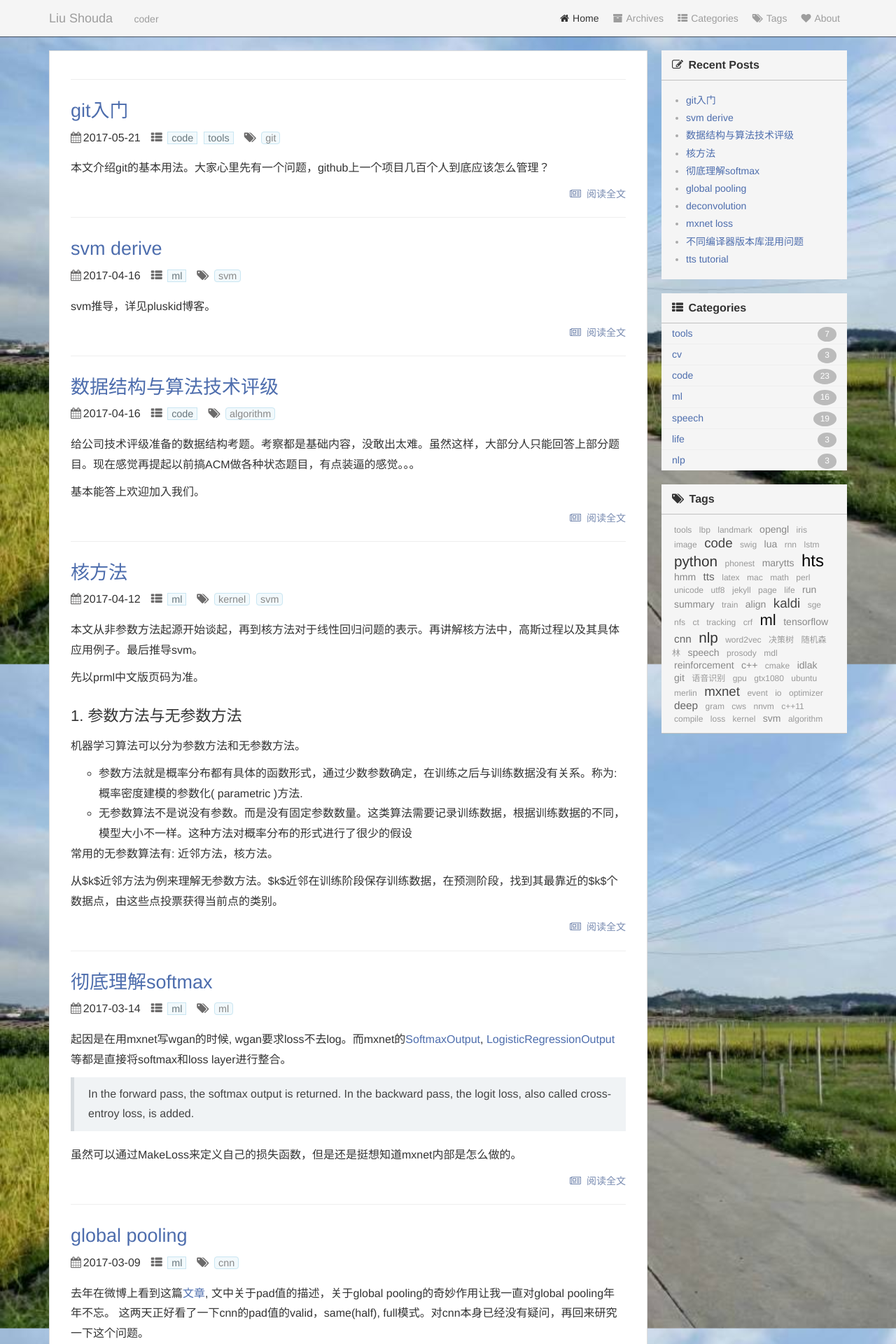
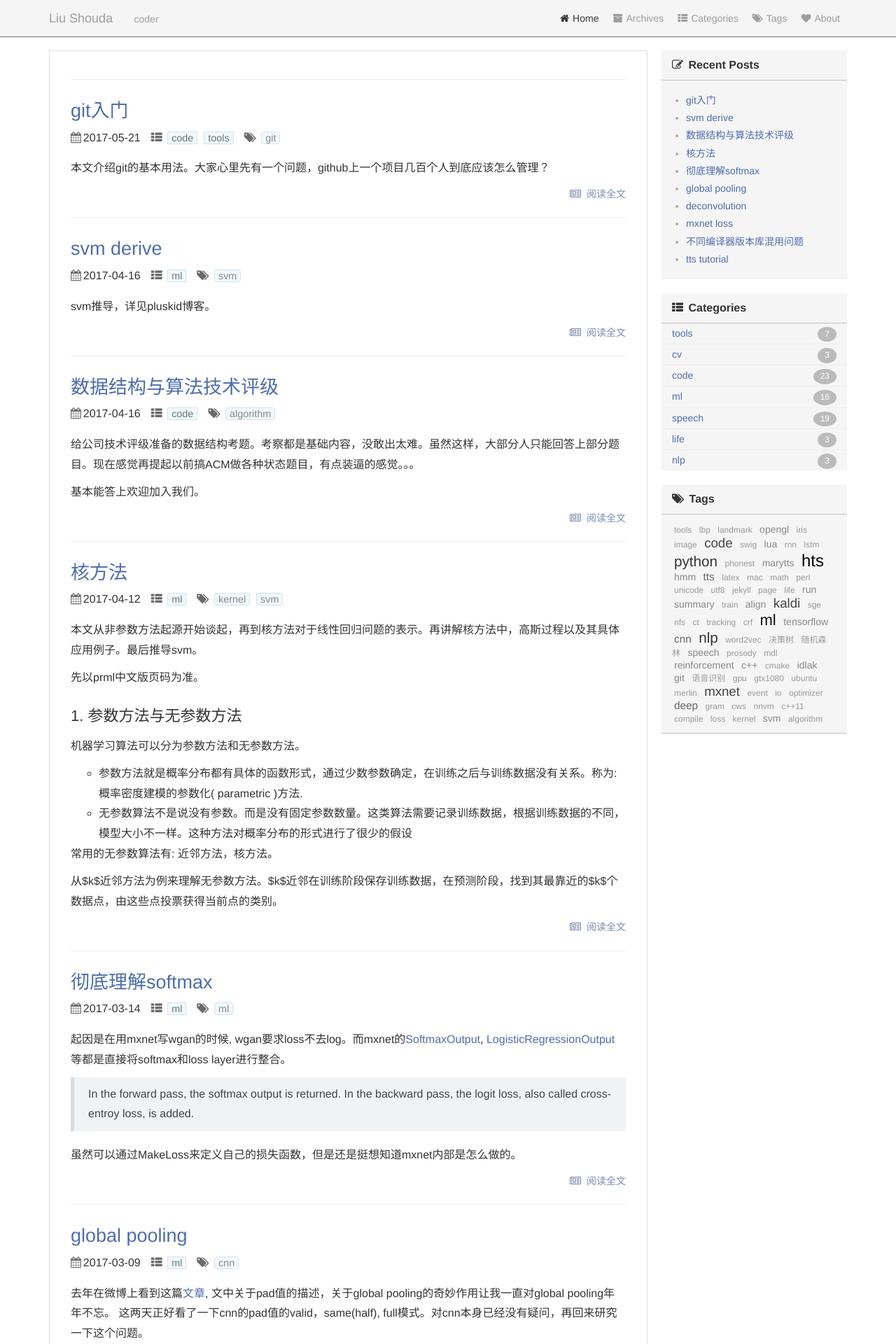
Before and after one commit to vsooda/vsooda.github.io, a Jekyll site: the page built from index.html, in a window 1280 px wide. Shown: the top 1920 px of the page at 70% size. Built offline with Jekyll 4.4.1, drawn with Linux system fonts in a browser that asks for light colours; the list of posts is cut into pages by our own code; comment, search, counter and statistics services are not loaded.

Commit message:
disable background

```diff
--- a/_sass/_reset.scss
+++ b/_sass/_reset.scss
@@ -29,9 +29,9 @@ html {
 body {
     font-family: 'Helvetica Neue',Helvetica,Arial,'Microsoft YaHei',sans-serif;
     color: #333;
-    background-image: url(/css/background.jpg);
+    //background-image: url(/css/background.jpg);
     //background-repeat: no-repeat;
-    background-size: cover;
+    //background-size: cover;
     position: relative;
     min-height: 100%;
     padding-bottom: 190px;
```
